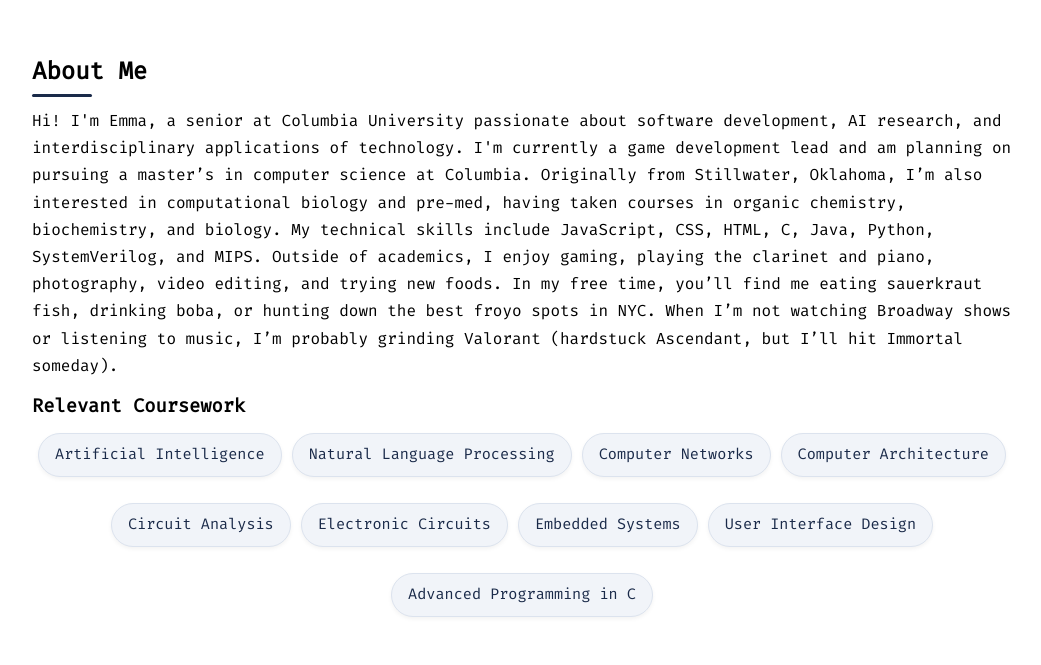
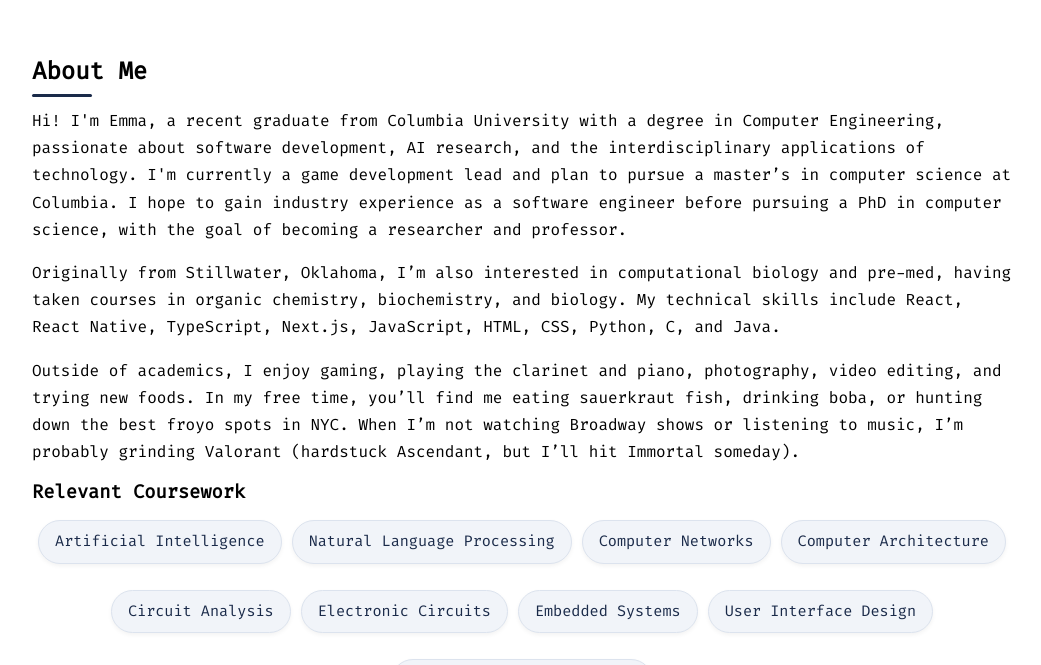
Before and after one commit to liemma/liemma.github.io, a plain HTML site: page index.html in a window 1280 px wide. Shown: the part 748-1413 px from the top of the page, without its empty margins (118-1159 px from the left). Drawn offline with Linux system fonts and the light colour scheme.

Commit message:
Update index.html
changed about me

```diff
--- a/index.html
+++ b/index.html
@@ -35,13 +35,14 @@
 
     <section id="about">
         <h2>About Me</h2>
-        <p>Hi! I'm Emma, a senior at Columbia University passionate about software development, AI research, and interdisciplinary applications of technology.
-            I'm currently a game development lead and am planning on pursuing a master’s in computer science at Columbia.
-            Originally from Stillwater, Oklahoma, I’m also interested in computational biology and pre-med, having taken courses in organic chemistry, biochemistry, and biology.
-            My technical skills include JavaScript, CSS, HTML, C, Java, Python, SystemVerilog, and MIPS.
-            Outside of academics, I enjoy gaming, playing the clarinet and piano, photography, video editing, and trying new foods.
-            In my free time, you’ll find me eating sauerkraut fish, drinking boba, or hunting down the best froyo spots in NYC.
-            When I’m not watching Broadway shows or listening to music, I’m probably grinding Valorant (hardstuck Ascendant, but I’ll hit Immortal someday).
+        <p>
+            Hi! I'm Emma, a recent graduate from Columbia University with a degree in Computer Engineering, passionate about software development, AI research, and the interdisciplinary applications of technology. I'm currently a game development lead and plan to pursue a master’s in computer science at Columbia. I hope to gain industry experience as a software engineer before pursuing a PhD in computer science, with the goal of becoming a researcher and professor.
+        </p>
+        <p>
+            Originally from Stillwater, Oklahoma, I’m also interested in computational biology and pre-med, having taken courses in organic chemistry, biochemistry, and biology. My technical skills include React, React Native, TypeScript, Next.js, JavaScript, HTML, CSS, Python, C, and Java.
+        </p>
+        <p>
+            Outside of academics, I enjoy gaming, playing the clarinet and piano, photography, video editing, and trying new foods. In my free time, you’ll find me eating sauerkraut fish, drinking boba, or hunting down the best froyo spots in NYC. When I’m not watching Broadway shows or listening to music, I’m probably grinding Valorant (hardstuck Ascendant, but I’ll hit Immortal someday).
         </p>
         <h3>Relevant Coursework</h3>
 <ul class="course-tags">
```
